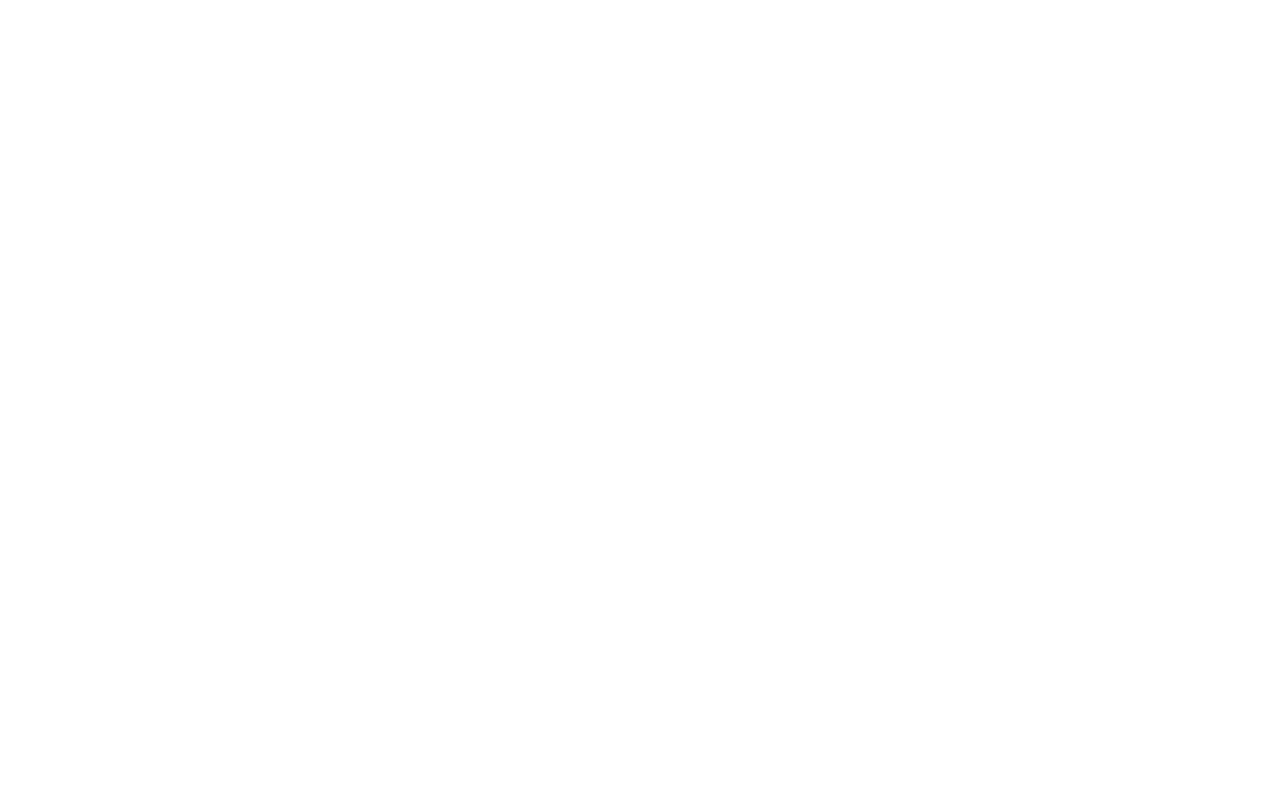
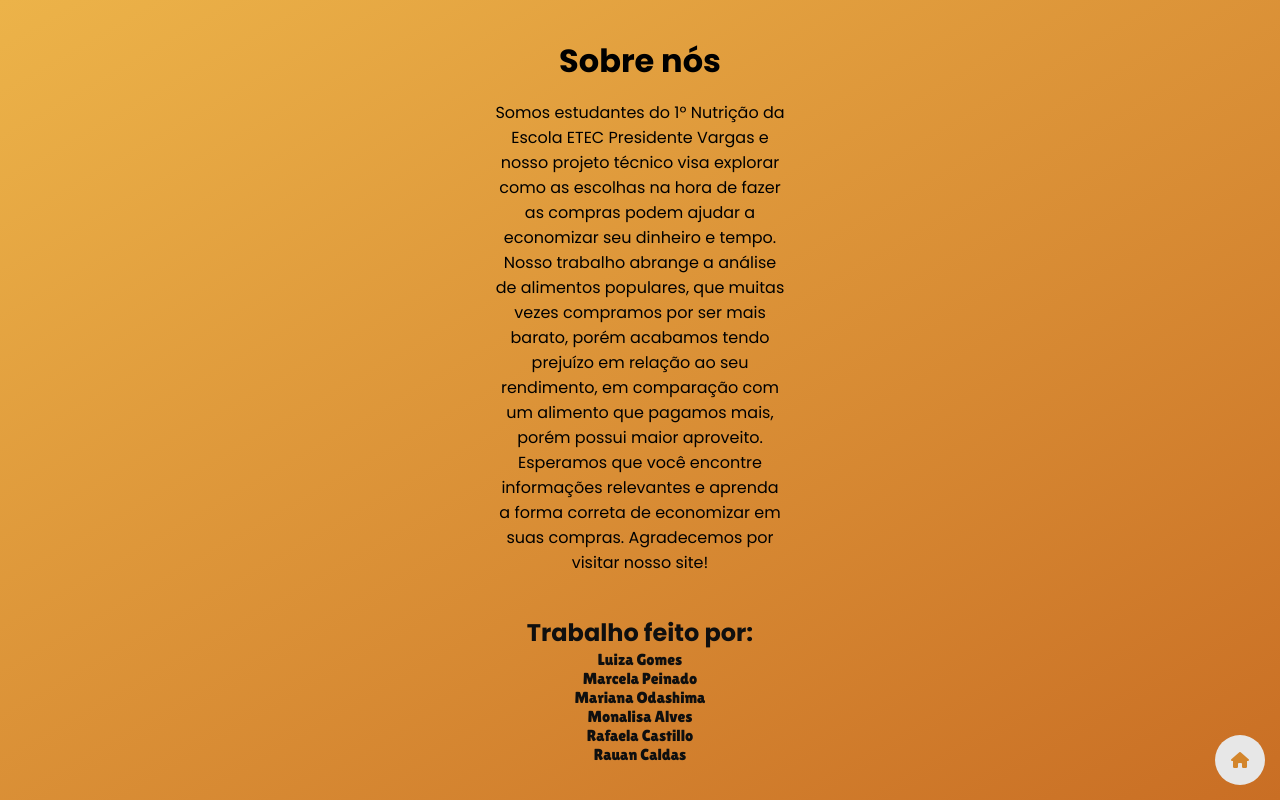
Before and after one commit to Josueledo/marcelaSite, an Angular app: page /sobre in a window 1280 px wide. Before the commit this address led to /. Built offline with nearby package versions, Linux system fonts and the light colour scheme.

Commit message:
Update: create sobre nós

```diff
--- a/src/app/app.routes.ts
+++ b/src/app/app.routes.ts
@@ -3,6 +3,7 @@
 import { HomeComponent } from './components/home/home.component';
 import { InicializeComponent } from './components/inicialize/inicialize.component';
 import { FeedbackComponent } from './components/feedback/feedback.component';
+import { SobreComponent } from './components/sobre/sobre.component';
 
 export const routes: Routes = [
   {
@@ -19,4 +20,9 @@
     path:"feedback",
     component:FeedbackComponent
   }
+  ,
+  {
+    path:"sobre",
+    component:SobreComponent
+  }
 ];
--- a/src/app/components/home/home.component.html
+++ b/src/app/components/home/home.component.html
@@ -4,7 +4,7 @@
   </header>
   <div class="card_container">
     <ul>
-      <li class="card">
+      <li class="card" (click)="sobre()">
         <div class="title">
           <h1>Sobre nós</h1>
         </div>
--- a/src/app/components/home/home.component.ts
+++ b/src/app/components/home/home.component.ts
@@ -13,4 +13,7 @@
   feedback(){
     this.route.navigateByUrl("/feedback")
   }
+  sobre(){
+    this.route.navigateByUrl("/sobre")
+  }
 }
--- /dev/null
+++ b/src/app/components/sobre/sobre.component.html
@@ -0,0 +1,29 @@
+<div class="container">
+  <div class="content">
+    <h1>Sobre nós</h1>
+    <p>
+      Somos estudantes do 1º Nutrição da Escola ETEC Presidente Vargas e nosso
+      projeto técnico visa explorar como as escolhas na hora de fazer as compras
+      podem ajudar a economizar seu dinheiro e tempo. Nosso trabalho abrange a
+      análise de alimentos populares, que muitas vezes compramos por ser mais
+      barato, porém acabamos tendo prejuízo em relação ao seu rendimento, em
+      comparação com um alimento que pagamos mais, porém possui maior aproveito.
+      Esperamos que você encontre informações relevantes e aprenda a forma
+      correta de economizar em suas compras. Agradecemos por visitar nosso site!
+    </p>
+    <div class="integrantes">
+      <h1>Trabalho feito por:</h1>
+      <ul>
+        <li>Luiza Gomes</li>
+        <li>Marcela Peinado</li>
+        <li>Mariana Odashima</li>
+        <li>Monalisa Alves</li>
+        <li>Rafaela Castillo</li>
+        <li>Rauan Caldas</li>
+      </ul>
+    </div>
+  </div>
+  <div class="menu" (click)="menu()">
+    <i class="fa-solid fa-house"></i>
+  </div>
+</div>
--- /dev/null
+++ b/src/app/components/sobre/sobre.component.scss
@@ -0,0 +1,55 @@
+@import url("https://fonts.googleapis.com/css2?family=Poppins:ital,wght@0,100;0,200;0,300;0,400;0,500;0,600;0,700;0,800;0,900;1,100;1,200;1,300;1,400;1,500;1,600;1,700;1,800;1,900&display=swap");
+
+.container {
+  width: 100%;
+  display: flex;
+  align-items: center;
+  justify-content: center;
+  min-height: 100vh;
+  background: linear-gradient(
+    150deg,
+    rgb(236, 179, 73) 0%,
+    rgb(201, 110, 36) 100%
+  );
+  .content {
+    max-width: 350px;
+    padding: 30px;
+    text-align: center;
+    h1 {
+      font-family: "Poppins";
+    }
+    p {
+      margin-top: 15px;
+      font-family: "Poppins";
+    }
+  }
+  .integrantes{
+    margin-top: 40px;
+    color: rgb(15, 15, 15);
+    h1{
+      font-size: 1.5rem;
+    }
+    ul{
+      li{
+        list-style: none;
+      }
+    }
+  }
+  .menu{
+    position: fixed;
+    width: 50px;
+    height: 50px;
+    bottom: 0;
+    display: flex;
+    align-items: center;
+    justify-content: center;
+    right: 0;
+    margin: 15px;
+    background-color: rgb(231, 231, 231);
+    border-radius: 50%;
+    color: rgb(211, 133, 44);
+
+    box-sizing: 2px 2px 5px rgba(0, 0, 0, 0.281);
+    cursor: pointer;
+  }
+}
--- /dev/null
+++ b/src/app/components/sobre/sobre.component.ts
@@ -0,0 +1,16 @@
+import { Component, inject } from '@angular/core';
+import { Router } from '@angular/router';
+
+@Component({
+  selector: 'app-sobre',
+  standalone: true,
+  imports: [],
+  templateUrl: './sobre.component.html',
+  styleUrl: './sobre.component.scss'
+})
+export class SobreComponent {
+  route = inject(Router)
+  menu(){
+    this.route.navigateByUrl("/home")
+  }
+}
```
Also changed, not shown: 1 other file (tests, documents, lock files or other folders).
